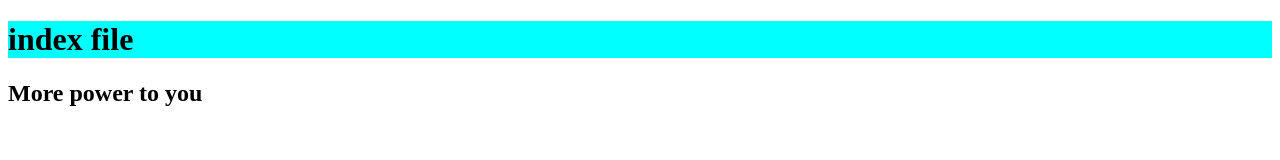
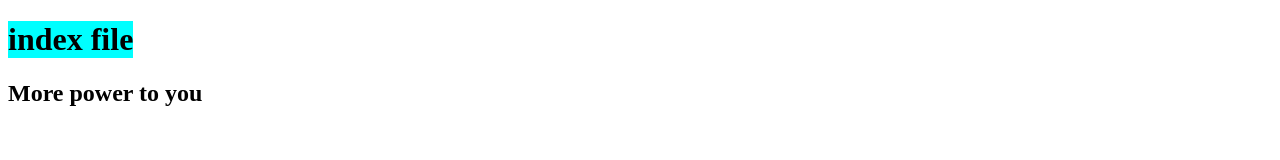
Before and after one commit to sachetanjoshi/Gitdemo, a plain HTML site: page index.html in a window 1280 px wide. Drawn offline with Linux system fonts and the light colour scheme.

Commit message:
style modified

```diff
--- a/elements.css
+++ b/elements.css
@@ -1,4 +1,4 @@
-h1{
-    background-color: aqua;
-    width: auto;
+h1 {
+  background-color: aqua;
+  width: max-content;
 }
```
